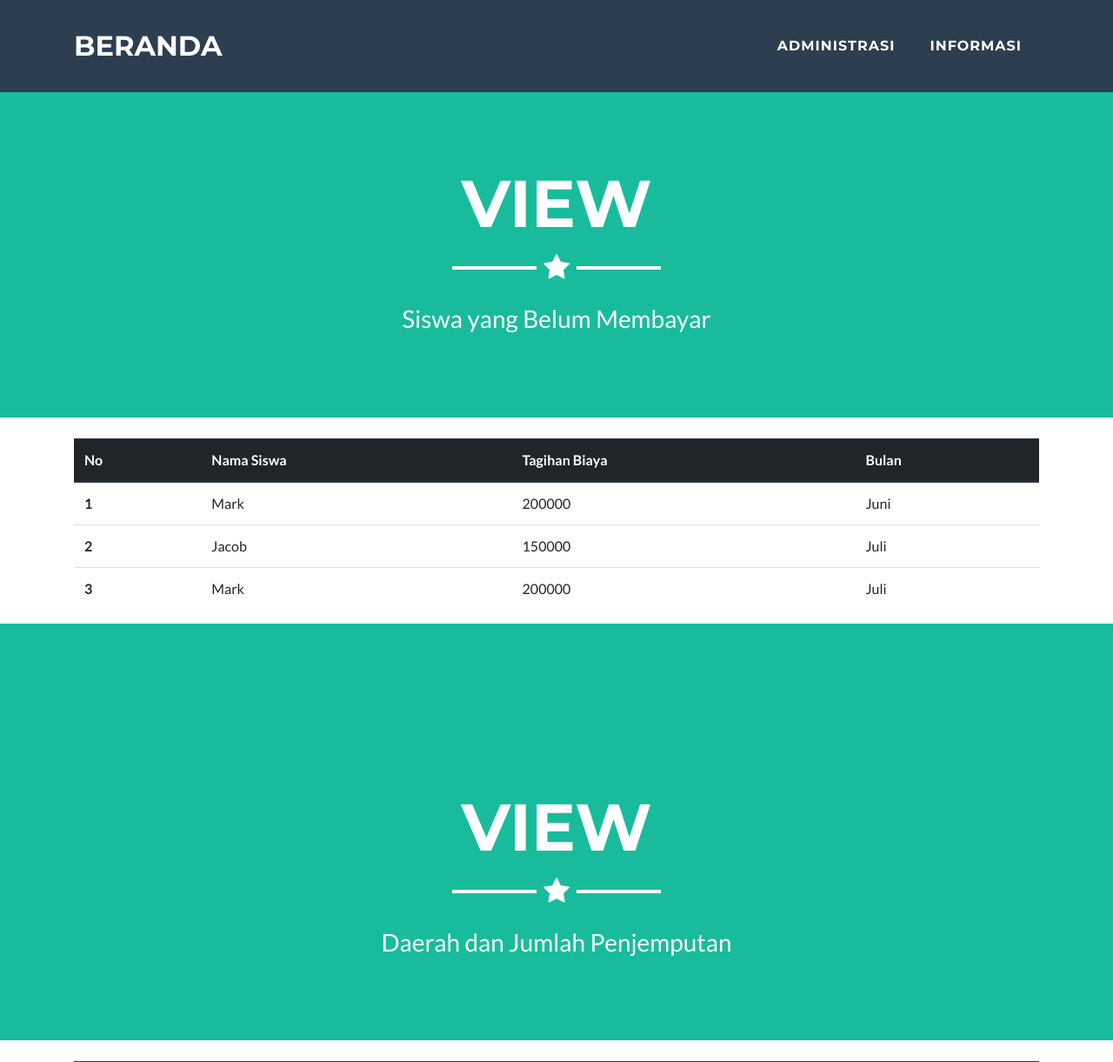
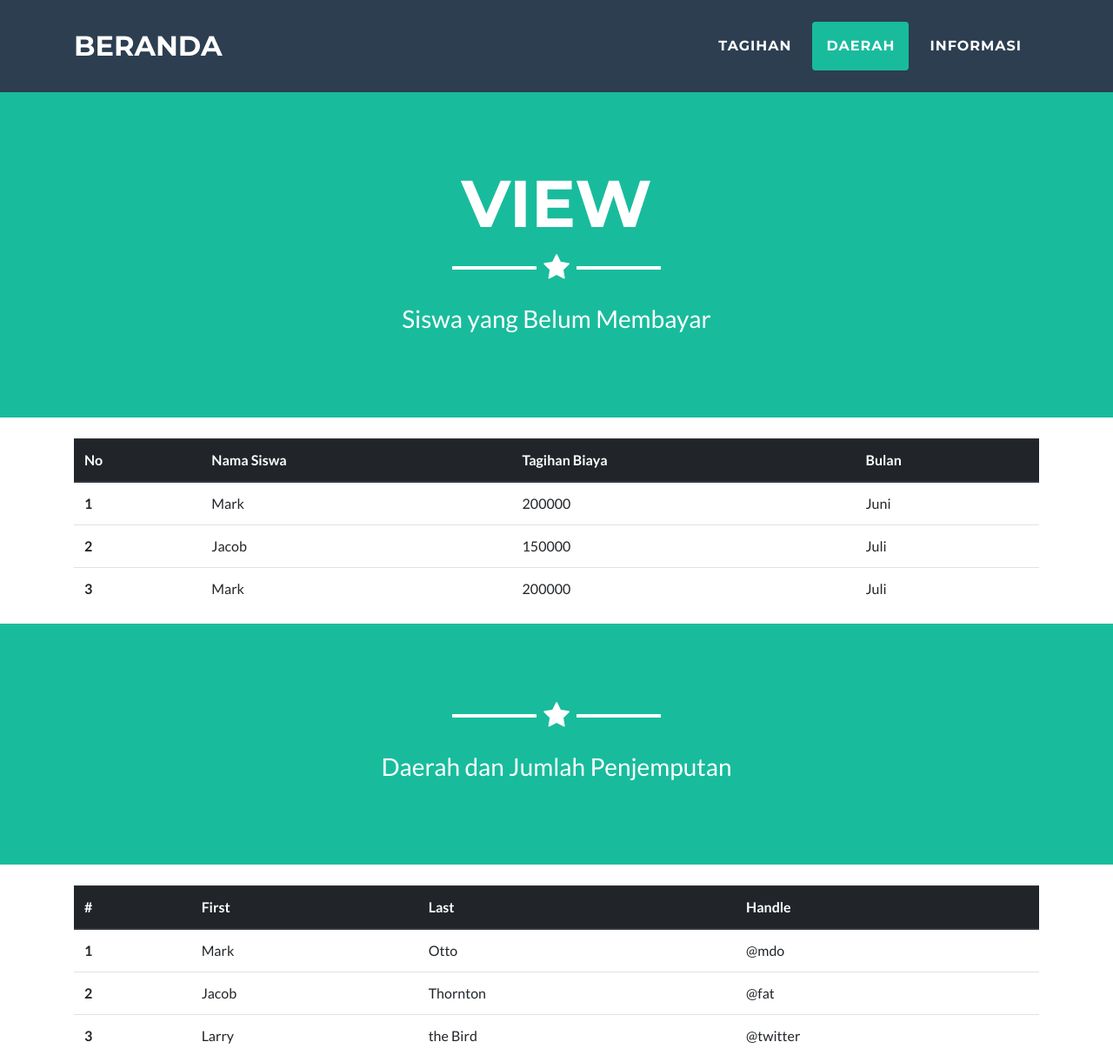
Before and after one commit to ghifarozarrr/Database-Management-Final-Project, a PHP site: page /view.php in a window 1280 px wide. Shown: the top 1221 px of the page at 87% size. Run offline with PHP 8.4, Linux system fonts and the light colour scheme.

Commit message:
Add files via upload
HEH YG INI

```diff
--- a/MBD/view.php
+++ b/MBD/view.php
@@ -31,7 +31,7 @@
     <!-- Navigation -->
     <nav class="navbar navbar-expand-lg bg-secondary fixed-top text-uppercase" id="mainNav">
       <div class="container">
-        <a class="navbar-brand js-scroll-trigger" href="#page-top">BERANDA</a>
+        <a class="navbar-brand js-scroll-trigger" href="index.html">BERANDA</a>
         <button class="navbar-toggler navbar-toggler-right text-uppercase bg-primary text-white rounded" type="button" data-toggle="collapse" data-target="#navbarResponsive" aria-controls="navbarResponsive" aria-expanded="false" aria-label="Toggle navigation">
           Menu
           <i class="fa fa-bars"></i>
@@ -39,7 +39,10 @@
         <div class="collapse navbar-collapse" id="navbarResponsive">
           <ul class="navbar-nav ml-auto">
             <li class="nav-item mx-0 mx-lg-1">
-              <a class="nav-link py-3 px-0 px-lg-3 rounded js-scroll-trigger" href="#portfolio">Administrasi</a>
+              <a class="nav-link py-3 px-0 px-lg-3 rounded js-scroll-trigger" href="#tagihan">Tagihan</a>
+            </li>
+            <li class="nav-item mx-0 mx-lg-1">
+              <a class="nav-link py-3 px-0 px-lg-3 rounded js-scroll-trigger" href="#daerah">Daerah</a>
             </li>
             <li class="nav-item mx-0 mx-lg-1">
               <a class="nav-link py-3 px-0 px-lg-3 rounded js-scroll-trigger" href="#about">Informasi</a>
@@ -50,7 +53,7 @@
     </nav>
 
     <!-- Header -->
-    <header class="masthead bg-primary text-white text-center">
+    <header class="masthead bg-primary text-white text-center" id="tagihan">
       <div class="container">
         <h1 class="text-uppercase mb-0">VIEW</h1>
         <hr class="star-light">
@@ -90,9 +93,8 @@
         </tbody>
       </table>
     </div>
-    <header class="masthead bg-primary text-white text-center">
+    <header id="daerah" class="masthead bg-primary text-white text-center" style="padding-top: 4rem;">
       <div class="container">
-        <h1 class="text-uppercase mb-0">VIEW</h1>
         <hr class="star-light">
         <h2 class="font-weight-light mb-0">Daerah dan Jumlah Penjemputan</h2>
       </div>
```
Also changed, not shown: MBD/trigger.php (+2 -6 lines).
